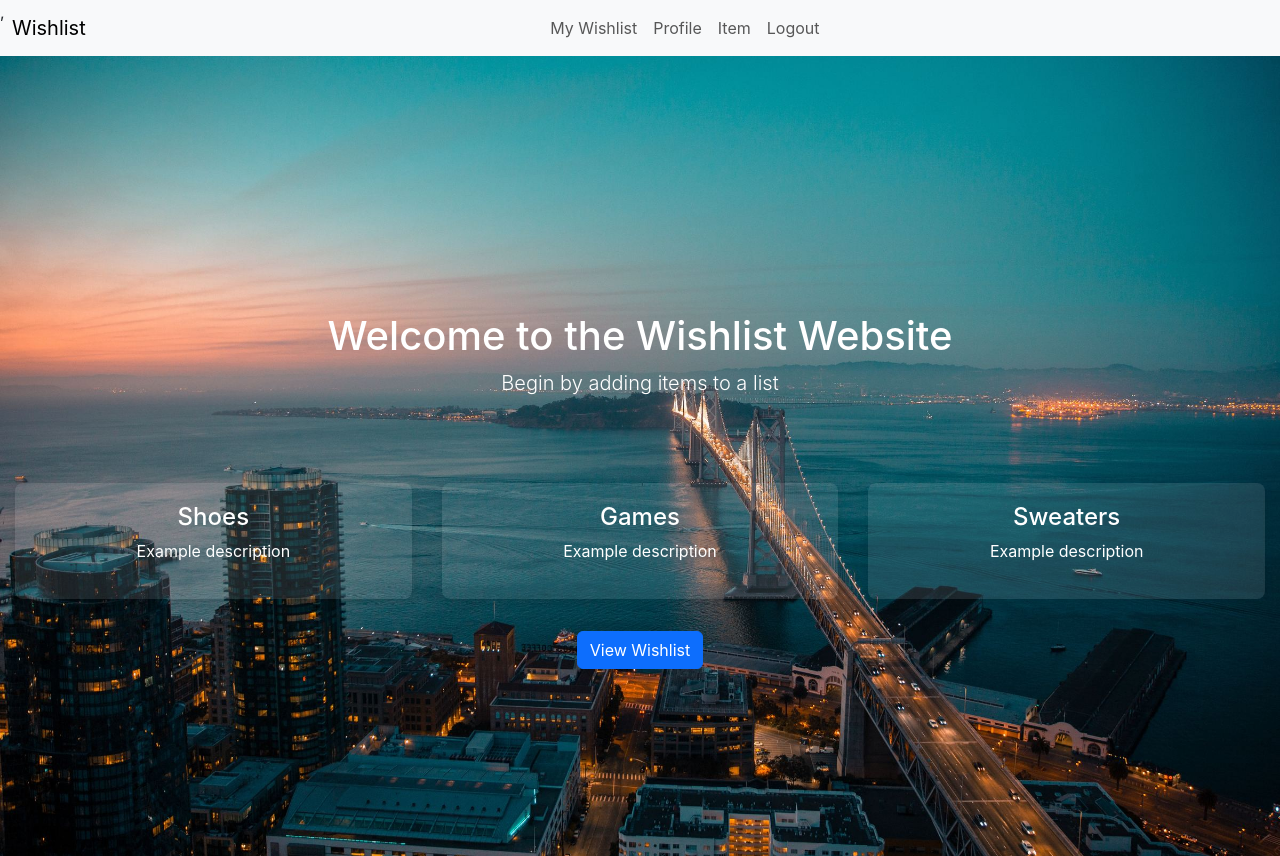
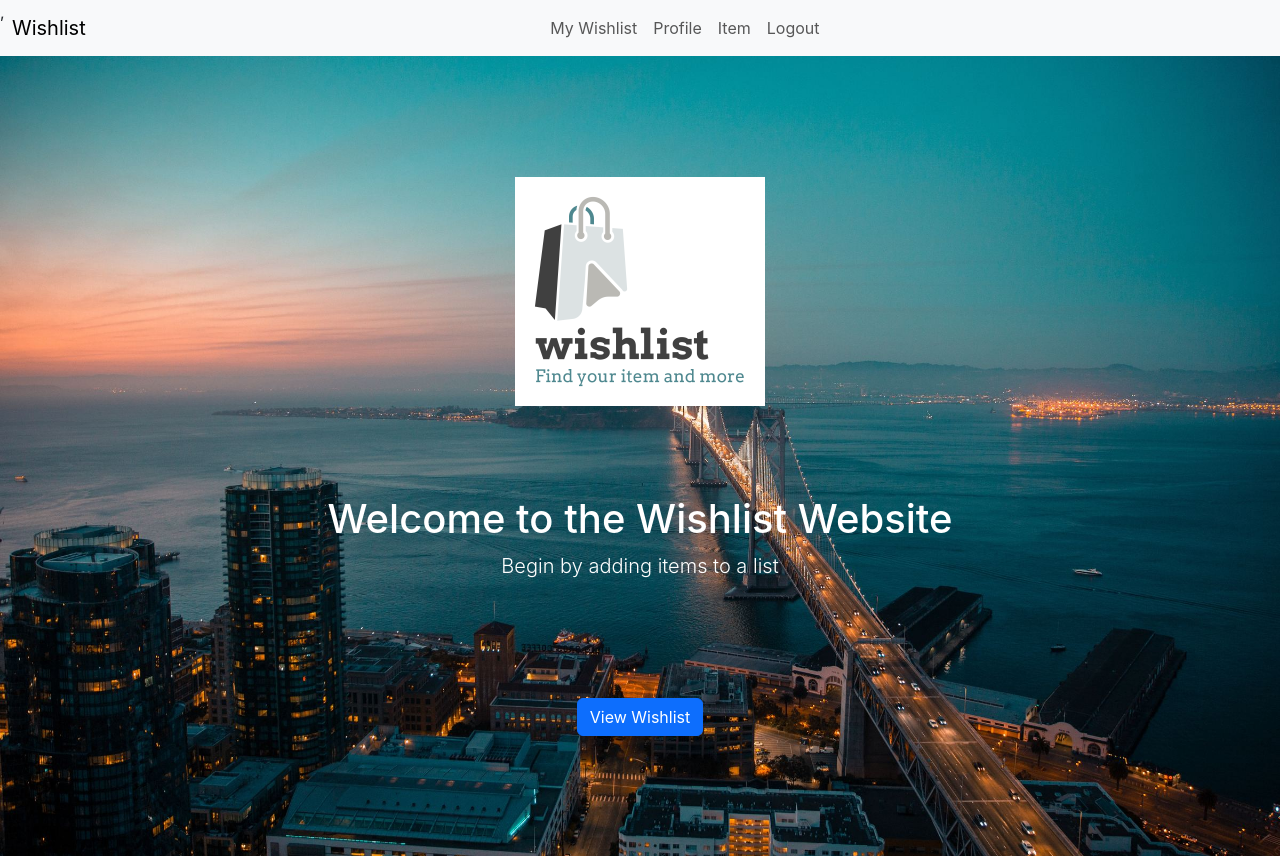
Before and after one commit to divaldez7464/frontend, a React (Create React App) app: page /home in a window 1280 px wide. Built offline with nearby package versions, Linux system fonts and the light colour scheme.

Commit message:
added_logo

```diff
--- a/src/components/Home.js
+++ b/src/components/Home.js
@@ -7,6 +7,7 @@ import '../styles/Home.css';
 // import { useNavigate } from 'react-router-dom';
 import Navbar from './Navbar';
 import '../styles/Home.css';
+import logo from '../Image/logo-png.png';
 import 'bootstrap/dist/css/bootstrap.min.css';
 
 function Home() {
@@ -20,12 +21,16 @@ function Home() {
 
                 <div className="background"></div>
 
+                <div className="logo-container">
+                <img src={logo} alt="Logo" className="logo" />
+                </div>
+
 
                 <div className="home-style">
                     <h1>Welcome to the Wishlist Website</h1>
                     <p className="lead">Begin by adding items to a list</p>
                 </div>
-
+{/*
                 <div className="row">
                     <div className="col">
                         <h4>Shoes</h4>
@@ -39,7 +44,7 @@ function Home() {
                         <h4>Sweaters</h4>
                         <p>Example description</p>
                     </div>
-                </div>
+                </div> */}
 
                 <div className="home-button">
                     {/* <button className="btn btn-primary" onClick={() => navigate('/wishlist')}>
--- a/src/components/Login.js
+++ b/src/components/Login.js
@@ -91,6 +91,7 @@ const Login = () => {
     };
 
     return (
+    <div style={styles.background}>
         <div style={styles.page}>
             <div style={styles.container}>
                 <h2>Login</h2>
@@ -133,6 +134,7 @@ const Login = () => {
                 {message && <p>{message}</p>}
             </div>
         </div>
+    </div>
     );
 };
 
@@ -152,6 +154,15 @@ const styles = {
         border: "1px solid #ccc",
         borderRadius: "10px",
         textAlign: "center",
+    },
+    background: {
+        height: "100vh",
+        backgroundImage: `url('/src/Image/Blue Background.jpg')`,
+        backgroundSize: "cover",
+        backgroundPosition: "center",
+        display: "flex",
+        alignItems: "center",
+        justifyContent: "center",
     },
     form: {
         display: "flex",
--- a/src/styles/Home.css
+++ b/src/styles/Home.css
@@ -39,6 +39,16 @@
     z-index: -1;
 }
 
+.logo-container {
+    text-align: center;
+    margin-bottom: 20px;
+}
+
+.logo {
+    max-width: 250px;
+    height: auto;
+}
+
 .home-button {
     margin-top: 2rem;
 }
```
Also changed, not shown: src/Image/logo-png.png (added). Lines whose indentation alone changed are shown as unchanged.
